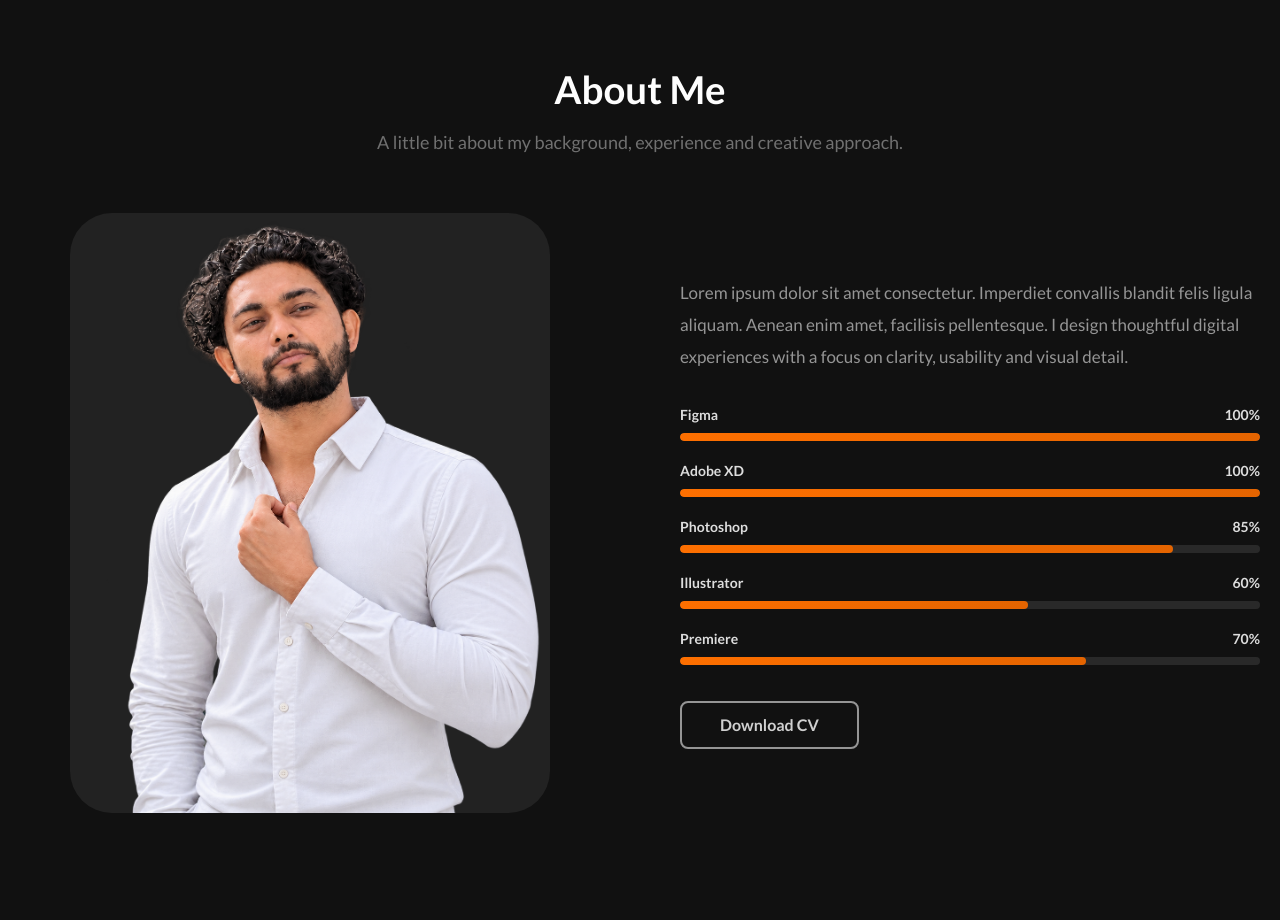
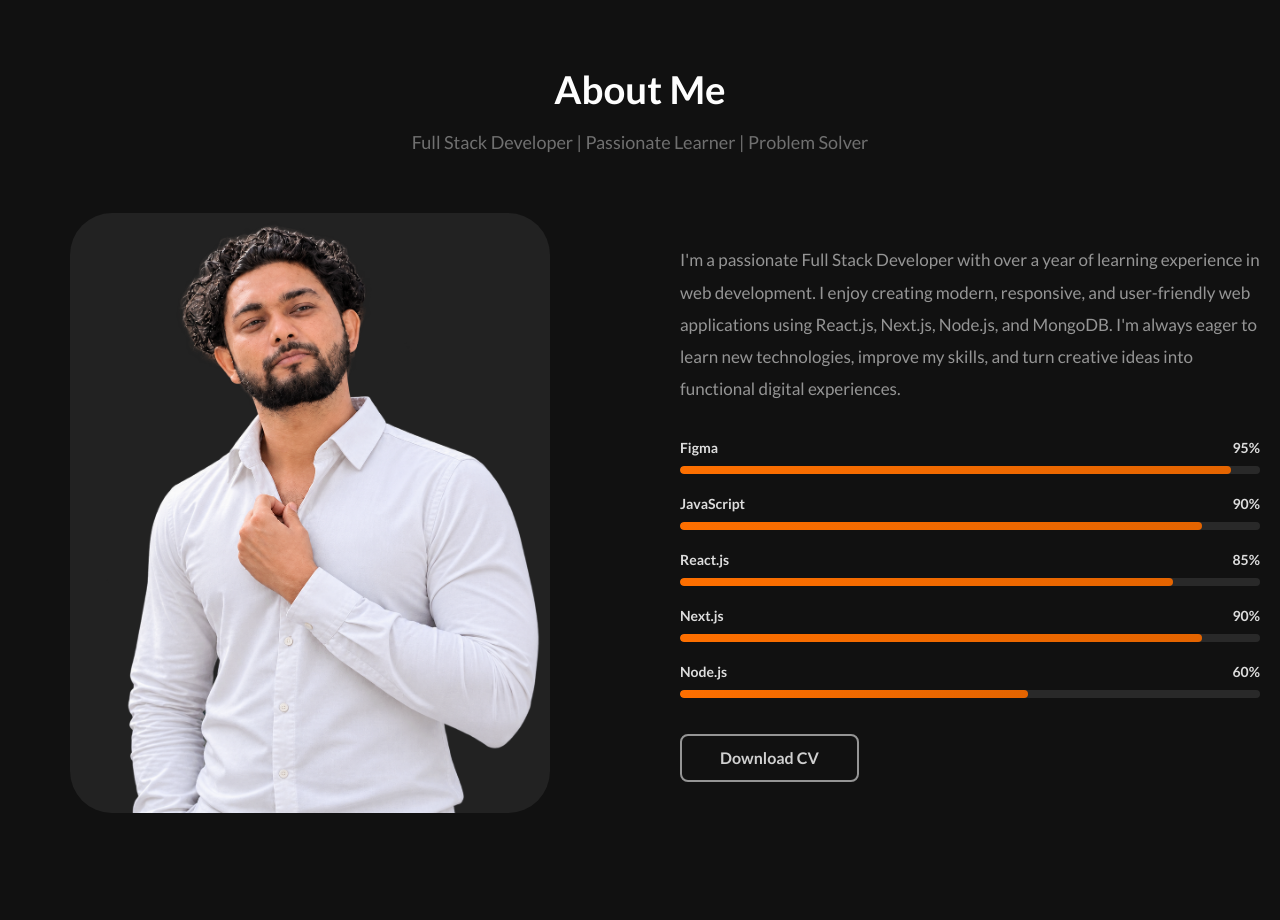
Before and after one commit to nibirhossain1233-code/My-Portfolio, a Next.js app: page / in a window 1280 px wide. Shown: the part 2100-3020 px from the top of the page. Built offline with nearby package versions, Linux system fonts and the light colour scheme.

Commit message:
skills api created and about.js section updated

```diff
--- a/src/components/sections/About.jsx
+++ b/src/components/sections/About.jsx
@@ -1,29 +1,54 @@
 import Container from "@/components/common/Container";
 import SectionHeading from "@/components/common/SectionHeading";
 import { PrimaryButton } from "@/components/common/Button";
-
-const skills = [["Figma", 100], ["Adobe XD", 100], ["Photoshop", 85], ["Illustrator", 60], ["Premiere", 70]];
+import { skills } from "@/data/skills";
 
 export default function About() {
   return (
     <section id="about" className="section-space">
       <Container>
-        <SectionHeading title="About Me" description="A little bit about my background, experience and creative approach." />
+        <SectionHeading
+          title="About Me"
+          description="Full Stack Developer | Passionate Learner | Problem Solver"
+        />
         <div className="grid items-center gap-12 lg:grid-cols-2 lg:gap-20">
           <div className="mx-auto w-full max-w-[480px] overflow-hidden rounded-[42px] bg-[#222]">
-            <img src="images/about-me/profile.png" alt="Designer portrait" className="aspect-[4/5] w-full object-cover object-top" />
+            <img
+              src="images/about-me/profile.png"
+              alt="Designer portrait"
+              className="aspect-[4/5] w-full object-cover object-top"
+            />
           </div>
           <div>
-            <p className="text-[17px] leading-[1.9] text-[#959595]">Lorem ipsum dolor sit amet consectetur. Imperdiet convallis blandit felis ligula aliquam. Aenean enim amet, facilisis pellentesque. I design thoughtful digital experiences with a focus on clarity, usability and visual detail.</p>
+            <p className="text-[17px] leading-[1.9] text-[#959595]">
+              I'm a passionate Full Stack Developer with over a year of learning
+              experience in web development. I enjoy creating modern,
+              responsive, and user-friendly web applications using React.js,
+              Next.js, Node.js, and MongoDB. I'm always eager to learn new
+              technologies, improve my skills, and turn creative ideas into
+              functional digital experiences.
+            </p>
             <div className="mt-8 space-y-5">
-              {skills.map(([name, value]) => (
-                <div key={name}>
-                  <div className="mb-2 flex justify-between text-sm font-semibold text-[#ddd]"><span>{name}</span><span>{value}%</span></div>
-                  <div className="h-2 overflow-hidden rounded-full bg-white/10"><div className="h-full rounded-full bg-gradient-to-r from-[#fd6f00] to-[#e46400]" style={{ width: `${value}%` }} /></div>
+              {skills.map((item) => (
+                <div key={item.name}>
+                  <div className="mb-2 flex justify-between text-sm font-semibold text-[#ddd]">
+                    <span>{item.name}</span>
+                    <span>{item.value}%</span>
+                  </div>
+                  <div className="h-2 overflow-hidden rounded-full bg-white/10">
+                    <div
+                      className="h-full rounded-full bg-gradient-to-r from-[#fd6f00] to-[#e46400]"
+                      style={{ width: `${item.value}%` }}
+                    />
+                  </div>
                 </div>
               ))}
             </div>
-            <div className="mt-9"><PrimaryButton href="cv/cv.pdf" download="Mahmood-Fazile-CV.pdf">Download CV</PrimaryButton></div>
+            <div className="mt-9">
+              <PrimaryButton href="cv/cv.pdf" download="Mahmood-Fazile-CV.pdf">
+                Download CV
+              </PrimaryButton>
+            </div>
           </div>
         </div>
       </Container>
--- /dev/null
+++ b/src/data/skills.js
@@ -0,0 +1,7 @@
+export const skills = [
+  { name: "Figma", value: 95 },
+  { name: "JavaScript", value: 90 },
+  { name: "React.js", value: 85 },
+  { name: "Next.js", value: 90 },
+  { name: "Node.js", value: 60 },
+];
```
